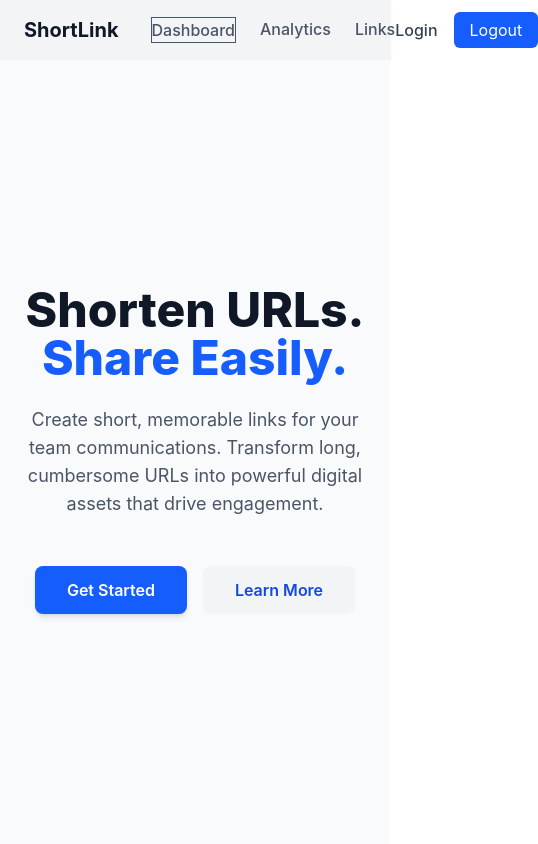
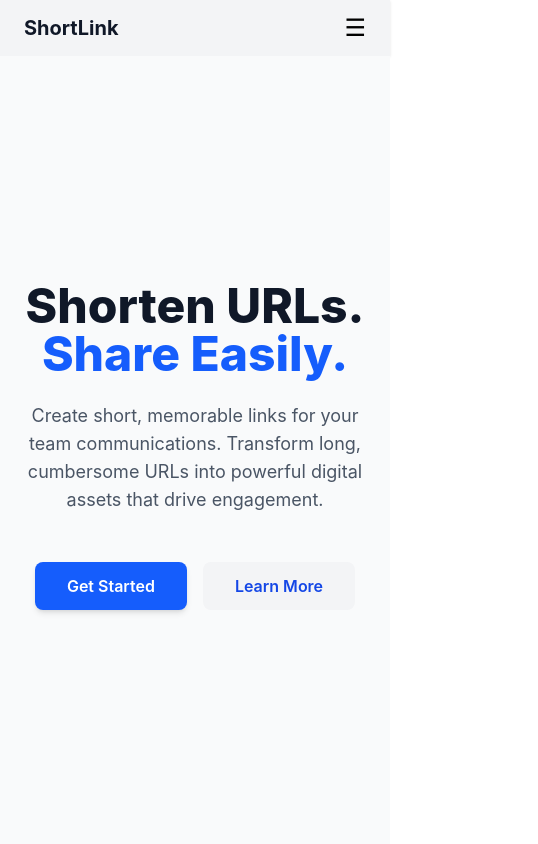
Before and after one commit to adityabastyas/koda-b6-final-fase, a React app in the folder frontend/: page / in a window 390 px wide. Shown: the top 844 px of the page, 538 px wide, since content can reach past the window. Built offline with nearby package versions, Linux system fonts and the light colour scheme; the HTML template or start-up script is replaced by a standard one.

Commit message:
feat: add responsive navbar

```diff
--- a/frontend/src/components/Navbar.jsx
+++ b/frontend/src/components/Navbar.jsx
@@ -2,22 +2,34 @@ import React from 'react'
 import { Link } from 'react-router-dom';
 
 function Navbar() {
+  const [open, setOpen] = React.useState(false)
+
   return (
-    <nav className="w-full bg-gray-100 px-6 py-3 flex items-center justify-between shadow-sm">
+    <nav className="w-full bg-gray-100 px-6 py-3 shadow-sm">
 
+      <div className="flex items-center justify-between">
+        {/* LEFT */}
         <div className="flex items-center gap-8">
-        <h1 className="text-xl font-bold text-gray-900"><Link to="/">ShortLink</Link> </h1>
+          <h1 className="text-xl font-bold text-gray-900">
+            <Link to="/">ShortLink</Link>
+          </h1>
 
-        <ul className="flex gap-6 text-gray-600 font-medium">
-          <li className="hover:text-blue-600 border cursor-pointer">
+          {/* DESKTOP MENU */}
+          <ul className="hidden md:flex gap-6 text-gray-600 font-medium">
+            <li className="hover:text-blue-600 cursor-pointer">
               <Link to="/">Dashboard</Link>
             </li>
-          <li className="hover:text-blue-600 cursor-pointer"><Link to="analytics">Analytics</Link> </li>
-          <li className="hover:text-blue-600 cursor-pointer"><Link to="create-link">Links</Link> </li>
+            <li className="hover:text-blue-600 cursor-pointer">
+              <Link to="analytics">Analytics</Link>
+            </li>
+            <li className="hover:text-blue-600 cursor-pointer">
+              <Link to="create-link">Links</Link>
+            </li>
           </ul>
         </div>
 
-      <div className="flex items-center gap-4">
+        {/* RIGHT (DESKTOP) */}
+        <div className="hidden md:flex items-center gap-4">
           <Link to="/login" className="text-gray-700 hover:text-blue-600 font-medium">
             Login
           </Link>
@@ -25,9 +37,33 @@ function Navbar() {
             Logout
           </Link>
         </div>
+
+        {/* HAMBURGER */}
+        <button
+          className="md:hidden text-2xl"
+          onClick={() => setOpen(!open)}
+        >
+          ☰
+        </button>
+      </div>
+
+      {/* MOBILE MENU */}
+      {open && (
+        <div className="md:hidden mt-4 flex flex-col gap-4 text-gray-600 font-medium">
+          <Link to="/" onClick={() => setOpen(false)}>Dashboard</Link>
+          <Link to="analytics" onClick={() => setOpen(false)}>Analytics</Link>
+          <Link to="create-link" onClick={() => setOpen(false)}>Links</Link>
+
+          <hr />
+
+          <Link to="/login" onClick={() => setOpen(false)}>Login</Link>
+          <Link to="/" className="bg-blue-600 text-white px-4 py-2 rounded-md w-fit" onClick={() => setOpen(false)}>
+            Logout
+          </Link>
+        </div>
+      )}
     </nav>
   );
-
 }
 
 export default Navbar
```
Lines whose indentation alone changed are shown as unchanged.
